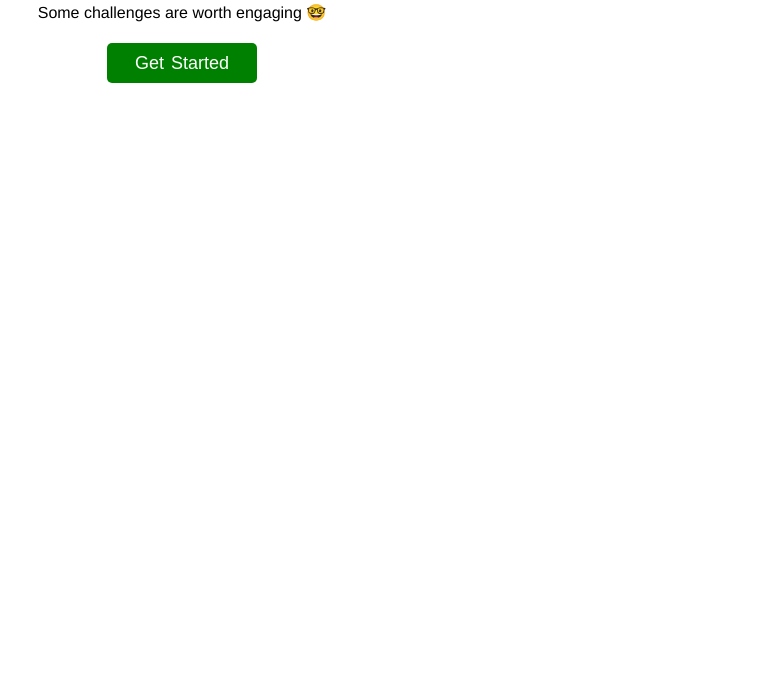
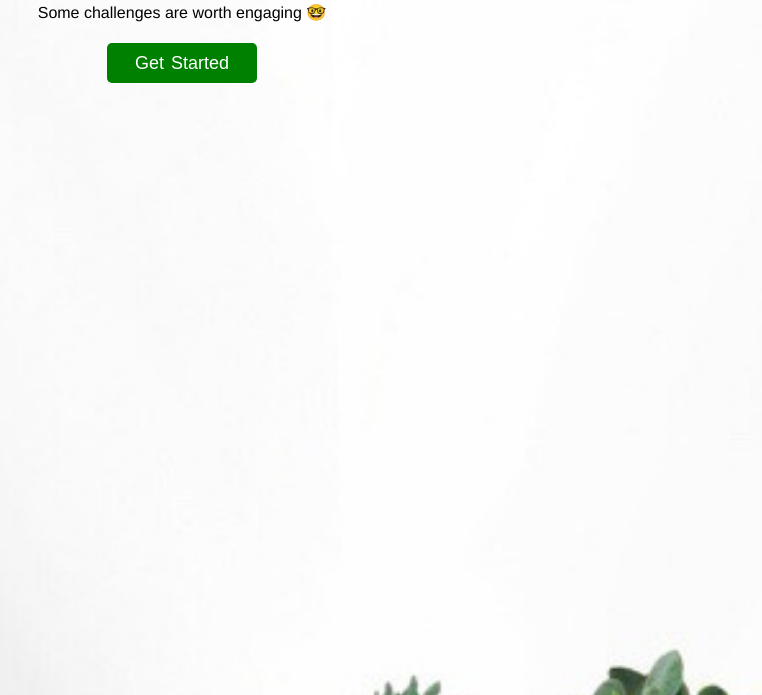
Before and after one commit to Alekz19/github-battle-game, a plain HTML site: page githubTweak.html in a window 1280 px wide. Shown: the part 105-800 px from the top of the page, without its empty margins (458-1220 px from the left). Drawn offline with Linux system fonts and the light colour scheme.

Commit message:
Update githstyle.css

```diff
--- a/githstyle.css
+++ b/githstyle.css
@@ -1,7 +1,7 @@
 	body {
 		margin: 0;
 		font-family: "Helvetica Neue",Helvetica,Arial,sans-serif, cursive;
-		background-image: url('images/photo.jpg');
+		background-image: url('photo.jpg');
 		background-size: 100%;
 		background-repeat: no-repeat;
 	}
```
